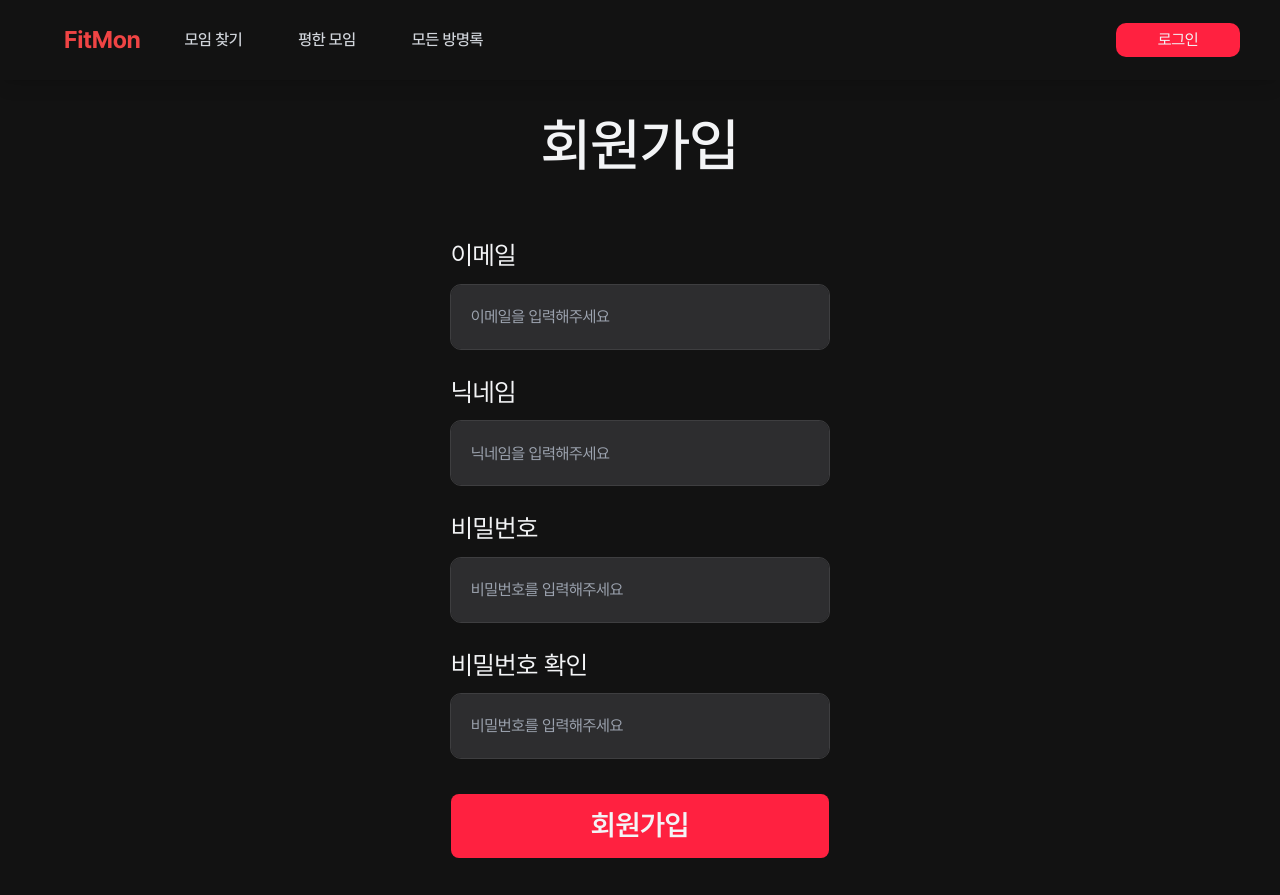
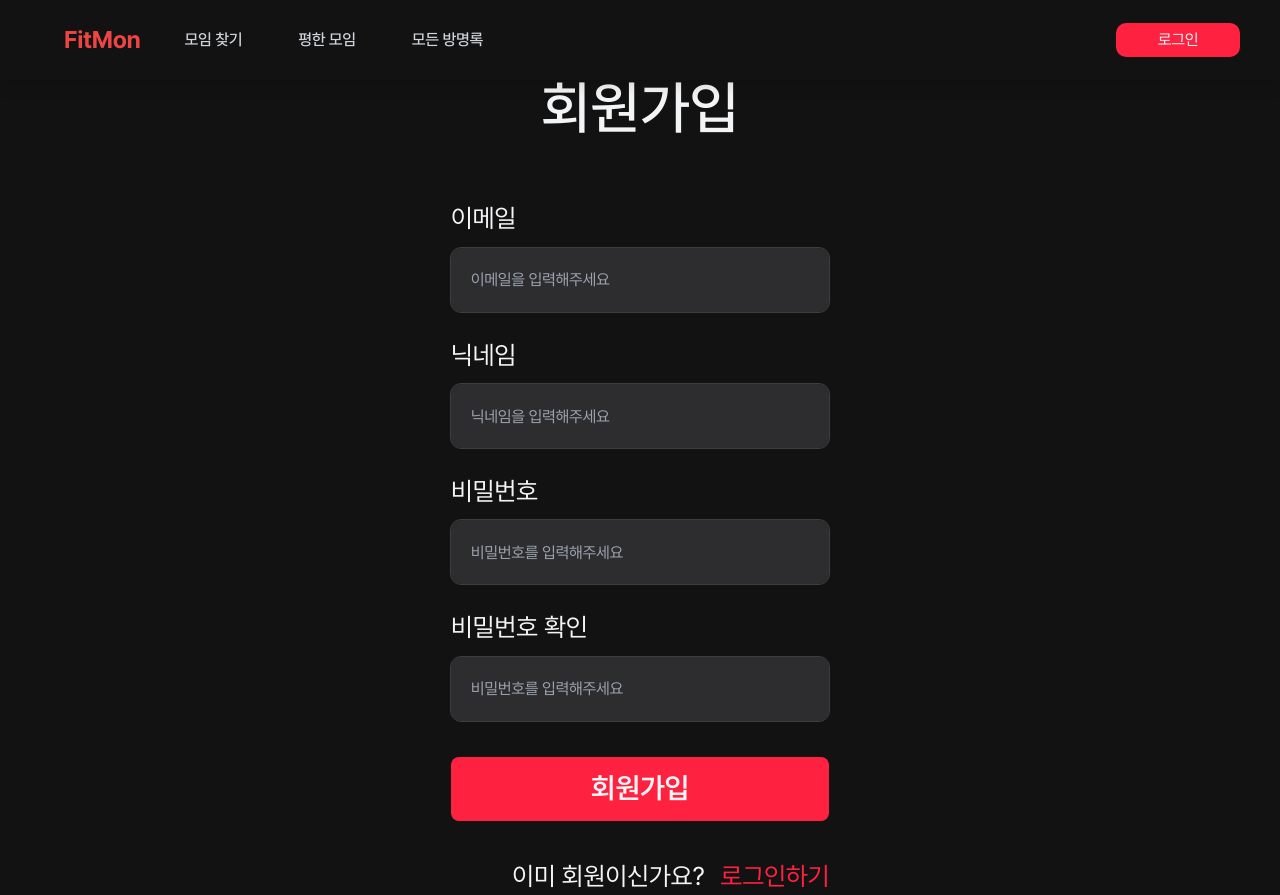
Before and after one commit to FESI06-project/-frontend, a Next.js app: page /register in a window 1280 px wide. Built offline with nearby package versions, Linux system fonts and the light colour scheme.

Commit message:
✨ feat: 로그인 메세지 추가

```diff
--- a/src/pages/register/index.tsx
+++ b/src/pages/register/index.tsx
@@ -165,6 +165,12 @@ export default function Register() {
           >
             회원가입
           </button>
+          <div className="flex flex-row justify-end mt-9">
+            <p className="mr-4 text-[1.6rem]">{'이미 회원이신가요?'}</p>
+            <p className="text-[1.6rem] text-primary cursor-pointer">
+              {'로그인하기'}
+            </p>
+          </div>
         </form>
       </div>
     </div>
```
